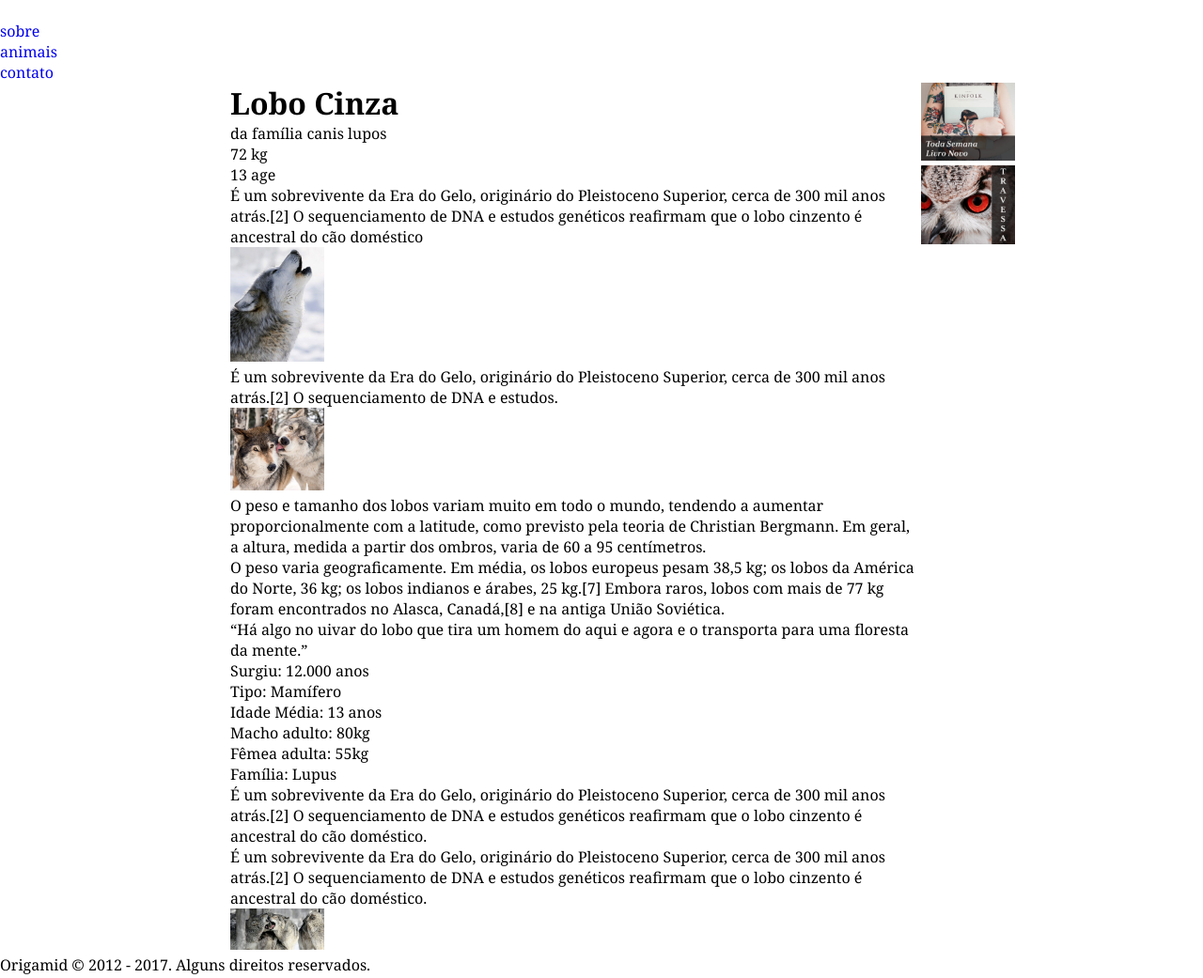
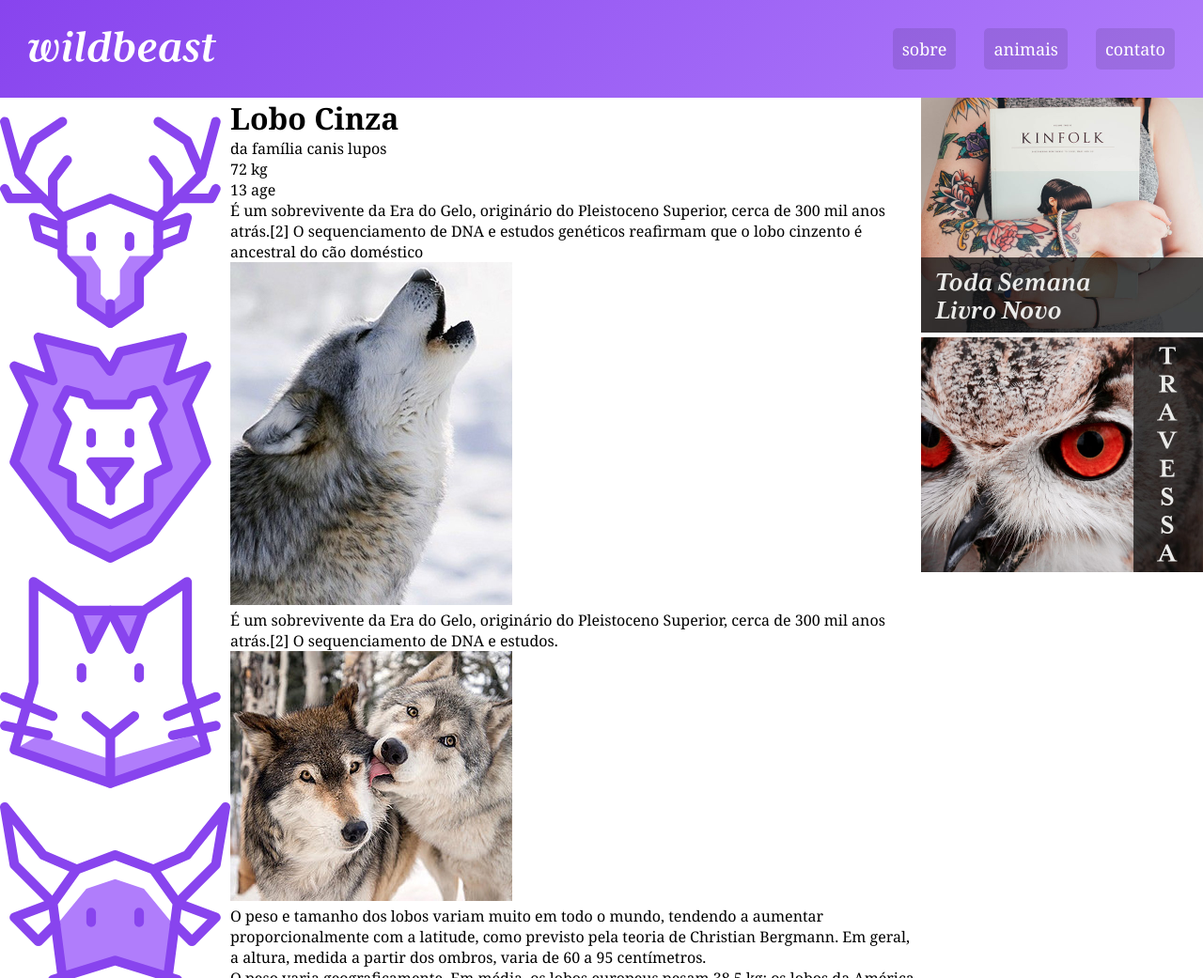
Before and after one commit to rodrigojunqueiradev/wildbeast, a plain HTML site: page index.html in a window 1280 px wide. Shown: the top 1041 px of the page at 94% size. Drawn offline with Linux system fonts and the light colour scheme.

Commit message:
feat: CSS Header

```diff
--- a/css/style.css
+++ b/css/style.css
@@ -21,7 +21,7 @@ a {
 }
 
 img {
-  max-width: 100px;
+  max-width: 100%;
 }
 
 /* GRID GERAL */
@@ -35,12 +35,48 @@ img {
     "footer footer footer";
 }
 
+/* HEADER */
+
 .header {
   grid-area: header;
+  background: linear-gradient(135deg, #8844ee, #b07dfb);
+  padding: 30px;
+  display: grid;
+  grid-template-columns: 1fr auto;
+  align-items: center;
 }
 
+.logo {
+  max-width: 200px;
+}
+
+.header nav ul {
+  display: flex;
+  flex-wrap: wrap;
+}
+
+.header nav a {
+  display: block;
+  padding: 10px;
+  color: white;
+  font-size: 1.125em;
+  background: rgba(0, 0, 0, 0.1);
+  border-radius: 5px;
+  transition: 0.1s;
+}
+
+.header nav a:hover {
+  background: rgba(0, 0, 0, 0.5);
+}
+
+.header li + li {
+  margin-left: 30px;
+}
+
+/* SIDENAV */
+
 .sidenav {
-  grid-area: sidernav;
+  grid-area: sidenav;
 }
 
 .content {
```
